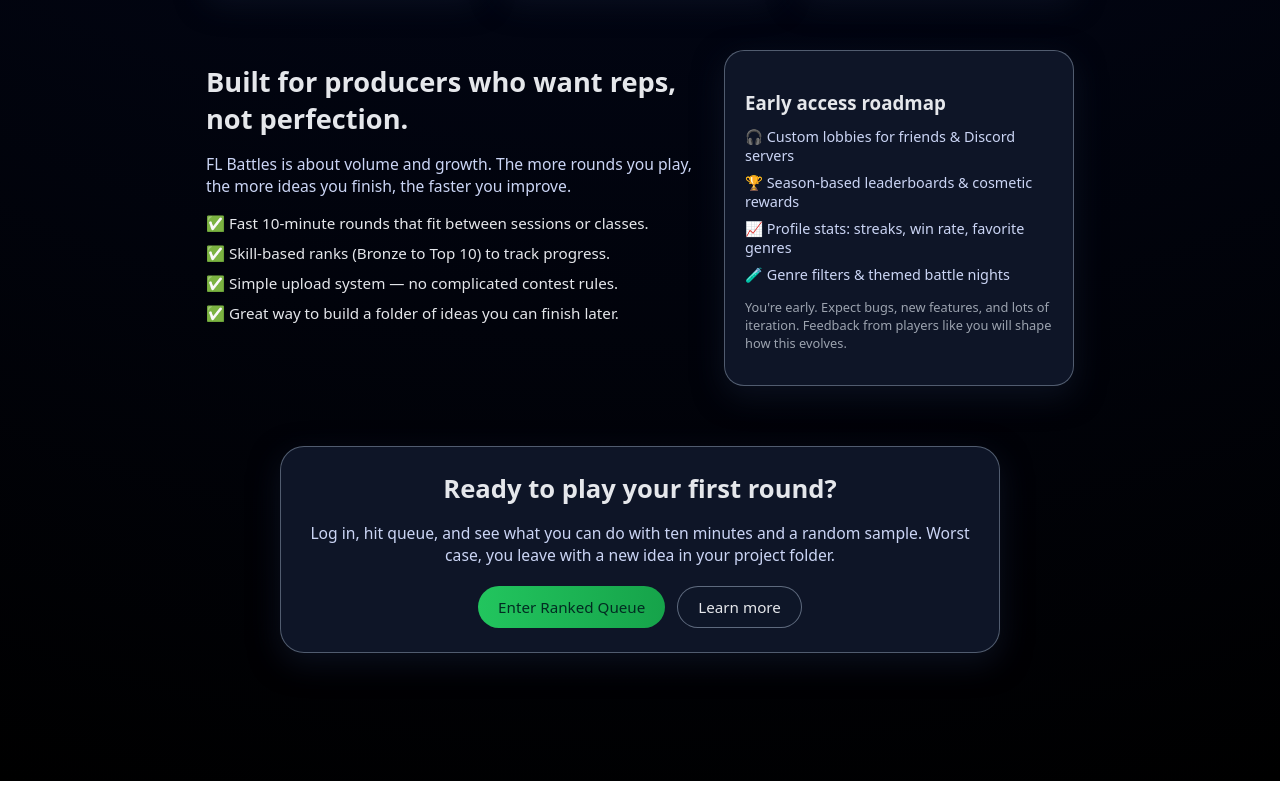
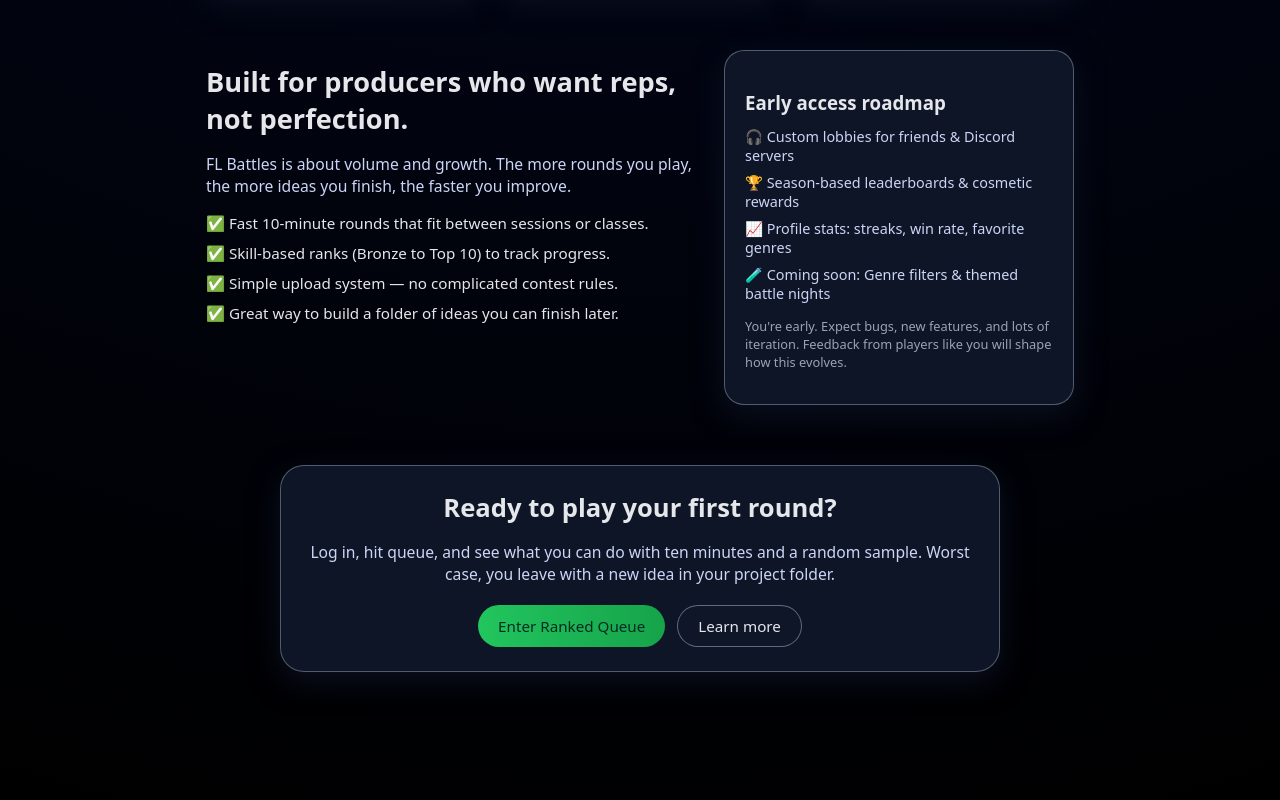
Before and after one commit to itsAvester/FLBattles, a Next.js app: page / in a window 1280 px wide. Shown: the part 1184-1984 px from the top of the page. Built offline with nearby package versions, Linux system fonts and the light colour scheme; no server answers.

Commit message:
Fix deployment email

```diff
--- a/app/page.tsx
+++ b/app/page.tsx
@@ -326,7 +326,7 @@ export default function HomePage() {
               <li>🎧 Custom lobbies for friends & Discord servers</li>
               <li>🏆 Season-based leaderboards & cosmetic rewards</li>
               <li>📈 Profile stats: streaks, win rate, favorite genres</li>
-              <li>🧪 Genre filters & themed battle nights</li>
+              <li>🧪 Coming soon: Genre filters & themed battle nights</li>
             </ul>
             <p
               style={{
```
